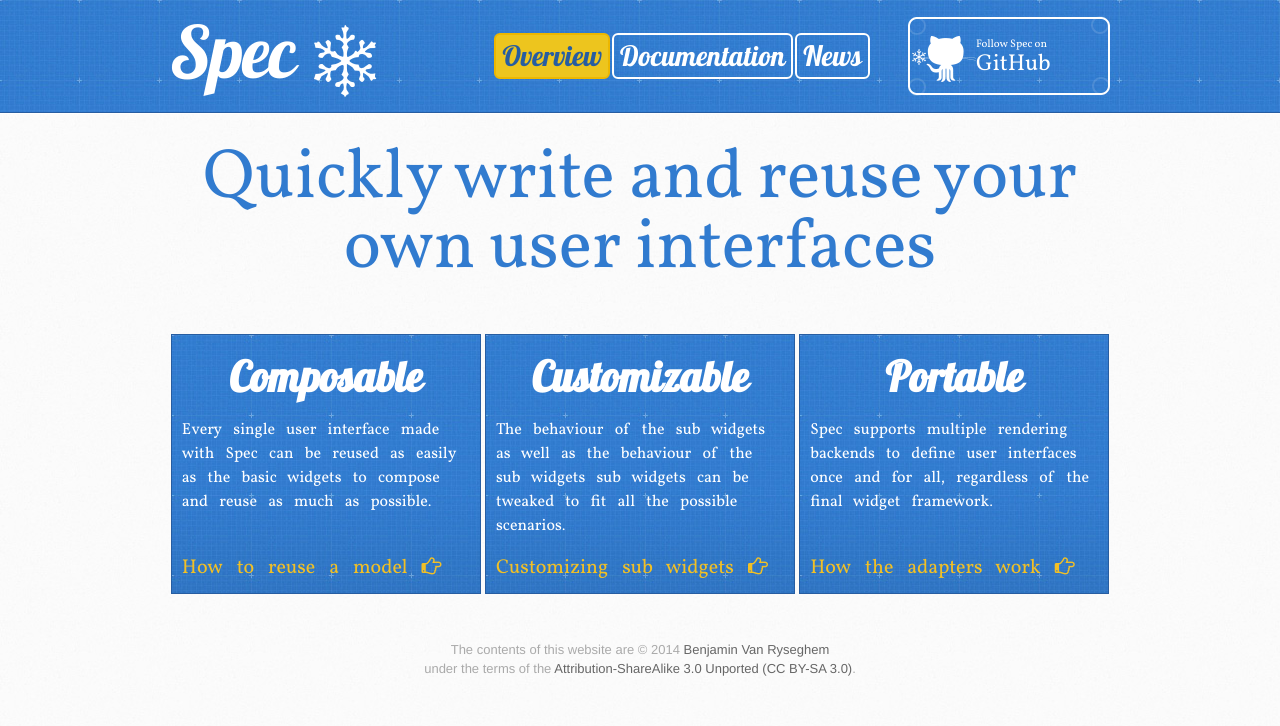
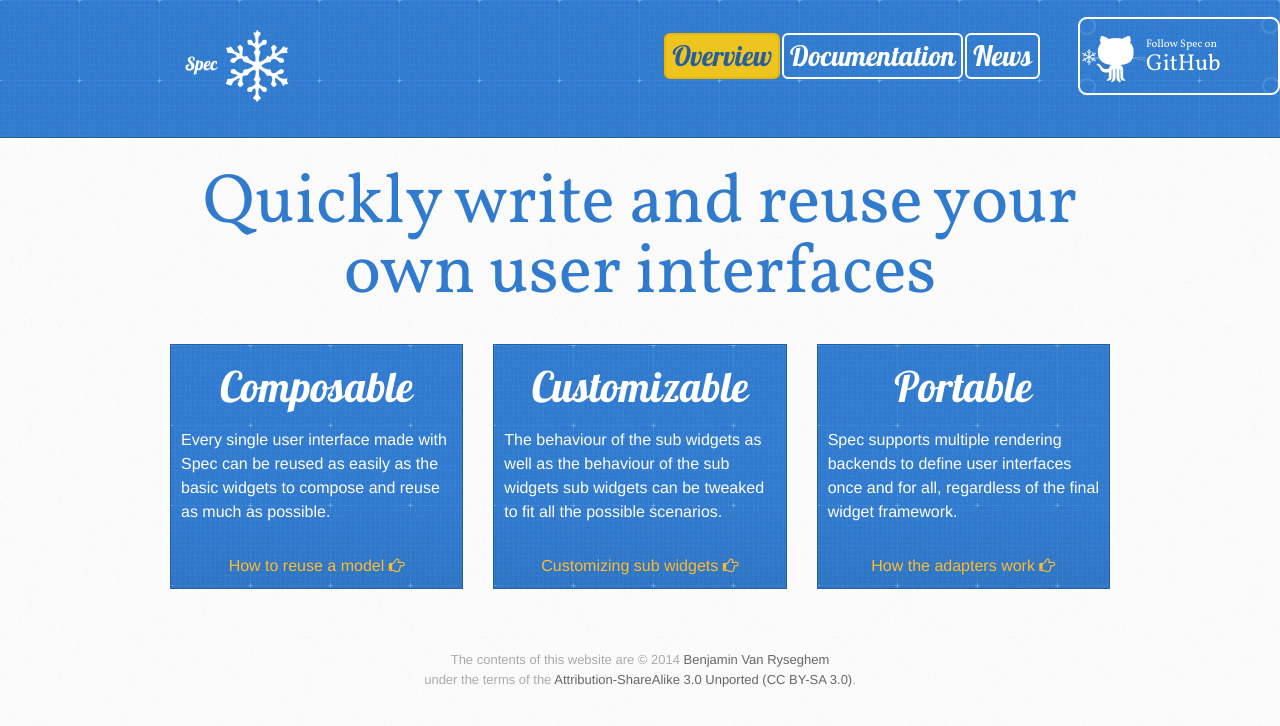
Before and after one commit to spec-framework/website, a Jekyll site: the page built from index.html, in a window 1280 px wide. Shown: the top 726 px of the page. Built offline with Jekyll 4.4.1, drawn with Linux system fonts in a browser that asks for light colours; Markdown is read by kramdown in place of the engine named in the settings.

Commit message:
Fixes Ben's mess with CSS & bootstrap - uses rows and columns - first pass over the header

```diff
--- a/_includes/header.html
+++ b/_includes/header.html
@@ -1,17 +1,19 @@
-<a name="remove_me" class="hash">
+<a name="remove_me" class="hash"></a>
 <header>
-	<div class="grid">
-		<div class="unit one-third center-on-mobiles">
-			<div class="inner">
-				<h1>
-					<a href="{{ site.url }}/" class="spec-header">
-						<span class="title">Spec</span>
-						<img class="flake" src="{{ site.url }}/images/flake72.png" width="72" height="72" alt="">
-					</a>
-				</h1>
-				{% include primary-nav-items.html %}
-				<a href="https://github.com/SpecForPharo" class="button"><small>Follow Spec on </small>GitHub</a></div>
-			</div>
-		</div>
+  <nav class="navbar navbar-default navbar-static-top" role="navigation">
+	<div class="container spec-container">
+	  <button type="button" class="navbar-toggle" data-toggle="collapse" data-target="#bs-example-navbar-collapse-1">
+        <span class="sr-only">Toggle navigation</span>
+        <span class="icon-bar"></span>
+        <span class="icon-bar"></span>
+        <span class="icon-bar"></span>
+	  </button>
+	  <a href="{{ site.url }}/" class="navbar-brand">
+		<span class="title">Spec</span>
+		<img class="flake" src="{{ site.url }}/images/flake72.png" width="72" height="72" alt="">
+	  </a>
+	  {% include primary-nav-items.html %}
+	  <a href="https://github.com/SpecForPharo" class="button"><small>Follow Spec on </small>GitHub</a>
 	</div>
+  </nav>
 </header>
--- a/_includes/top.html
+++ b/_includes/top.html
@@ -18,6 +18,8 @@
 		<link rel='stylesheet' type='text/css' href='{{ site.url }}/stylesheets/ArchitectsDaughter.css'>
 		<link rel='stylesheet' type='text/css' href='{{ site.url }}/stylesheets/Vollkorn.css'>
 		<link rel='stylesheet' type='text/css' href='{{ site.url }}/stylesheets/Lobster.css'>
+		<link href='http://fonts.googleapis.com/css?family=Open+Sans:400,300,300italic,400italic,600,600italic,700,700italic' rel='stylesheet' type='text/css'>
+
 
 		<link rel="alternate" type="application/rss+xml" title="{{ site.name }}" href="{{ site.url }}/feed.xml">
 
--- a/_layouts/home.html
+++ b/_layouts/home.html
@@ -1,9 +1,12 @@
 {% include top.html %}
 
-<body>
-	{% include header.html %}
+<body class="home">
+  {% include header.html %}
 
-	{{ content }}
+	<div class="container-fluid">
+	  {{ content }}
+	</div>
+
 	<div class="footer">
 		{% include footer.html %}
 	</div>
--- a/index.html
+++ b/index.html
@@ -6,23 +6,29 @@ title: coding with spice
 <div id="content-wrapper">
 	<div class="inner clearfix home_wrapper">
 		<div class="home">
-			<p class="home_title">Quickly write and reuse your own user&nbsp;interfaces</p>
+			<p class="home_title">Quickly write and reuse your own user interfaces</p>
 		</div>
-		<div class="home_boxes">
-			<div class="home_box">
+		<div class="row">
+			<div class="col-md-4 col-xs-12">
+			  <div class="home_box">
 				<h1 class="box_title">Composable</h1>
 				<p class="box_paragraph">Every single user&nbsp;interface made with Spec can be reused as easily as the basic widgets to compose and reuse as much as possible.</p>
 				<a href="{{ site.url }}/docs/initializing/" class="home_link">How to reuse a model <i class="fa fa-hand-o-right"></i></a>
+			  </div>
 			</div>
-			<div class="home_box">
+			<div class="col-md-4 col-xs-12">
+			  <div class="home_box">
 				<h1 class="box_title">Customizable</h1>
 				<p class="box_paragraph">The behaviour of the sub widgets as well as the behaviour of the sub widgets sub widgets can be tweaked to fit all the possible scenarios.</p>
 				<a href="{{ site.url }}/docs/interactions/" class="home_link">Customizing sub widgets <i class="fa fa-hand-o-right"></i></a>
+			  </div>
 			</div>
-			<div class="home_box">
+			<div class="col-md-4 col-xs-12">
+			  <div class="home_box">
 				<h1 class="box_title">Portable</h1>
 				<p class="box_paragraph">Spec supports multiple rendering backends to define user&nbsp;interfaces once and for all, regardless of the final widget framework.</p>
 				<a href="{{ site.url }}/docs/own-model/#the_adapter" class="home_link">How the adapters work <i class="fa fa-hand-o-right"></i></a>
+			  </div>
 			</div>
 		</div>
 	</div>
--- a/stylesheets/spec.css
+++ b/stylesheets/spec.css
@@ -9,6 +9,16 @@ header a.button{
 	text-decoration: none;
 	top: 1px;
 	font-family: 'Vollkorn', 'Helvetica Neue', Helvetica, Arial, serif;
+}
+
+.navbar {
+	background: transparent !important;
+	border: 0 none;
+	box-shadow: 0 0 0 0;
+}
+
+.spec-container {
+	max-width: 940px !important;
 }
 
 .title {
@@ -286,28 +296,17 @@ body > div.footer > footer > div > div > p {
 	line-height: 1em;
 	background: #fafafa url(../images/body-bg.jpg) 0 0 repeat;
 	font-family: 'Vollkorn', 'Helvetica Neue', Helvetica, Arial, serif;
-
-
-	font-weight: 400;
+	font-weight: normal;
 	color: #317bcf;
 }
 
-.home_boxes{
-	display: inline-block;
-	margin-top: 30px;
-}
-
-.home_box{
-	width: 310px;
-	display: inline-table;
-
-	;
+.home_box {
+	margin: 15px 0;
 	text-align: center;
-	height: 260px;
-	position: relative;
 	border-width: 1px;
 	border-color: #275da1;
 	border-style: solid;
+
 	background: transparent url(../images/header-bg.jpg) 0 0}
 
 .home_wrapper {
@@ -317,7 +316,7 @@ body > div.footer > footer > div > div > p {
 .box_title {
 	font-size: 42px;
 	font-family: 'Lobster', 'Helvetica Neue', Helvetica, Arial, serif;
-	font-weight: bold;
+	font-weight: normal;
 	color: #fff;
 	padding-top: 10px;
 }
@@ -330,27 +329,17 @@ body > div.footer > footer > div > div > p {
 	margin-left: 10px;
 	margin-right: 10px;
 	line-height: 1.5em;
-	word-spacing: .5em;
-	font-family: 'Vollkorn', 'Helvetica Neue', Helvetica, Arial, serif;
 }
 
 .home_link {
-	bottom: 10px;
-	position: absolute;
-	color: #f2c025;
-	text-align: left;
-	margin-top: 10px;
-	font-size: 20px;
-	margin-left: 10px;
-	margin-right: 10px;
-	line-height: 1.5em;
-	word-spacing: .5em;
-	font-family: 'Vollkorn', 'Helvetica Neue', Helvetica, Arial, serif;
-	left: 0;
+	color: #FDBB2E;
+	margin: 10px;
+	font-size: 16px;
+	display: inline-block;
 }
 
 .home_link:hover {
-	color: #f2c025;
+	color: #FDBB2E;
 }
 
 .footer footer {
```
